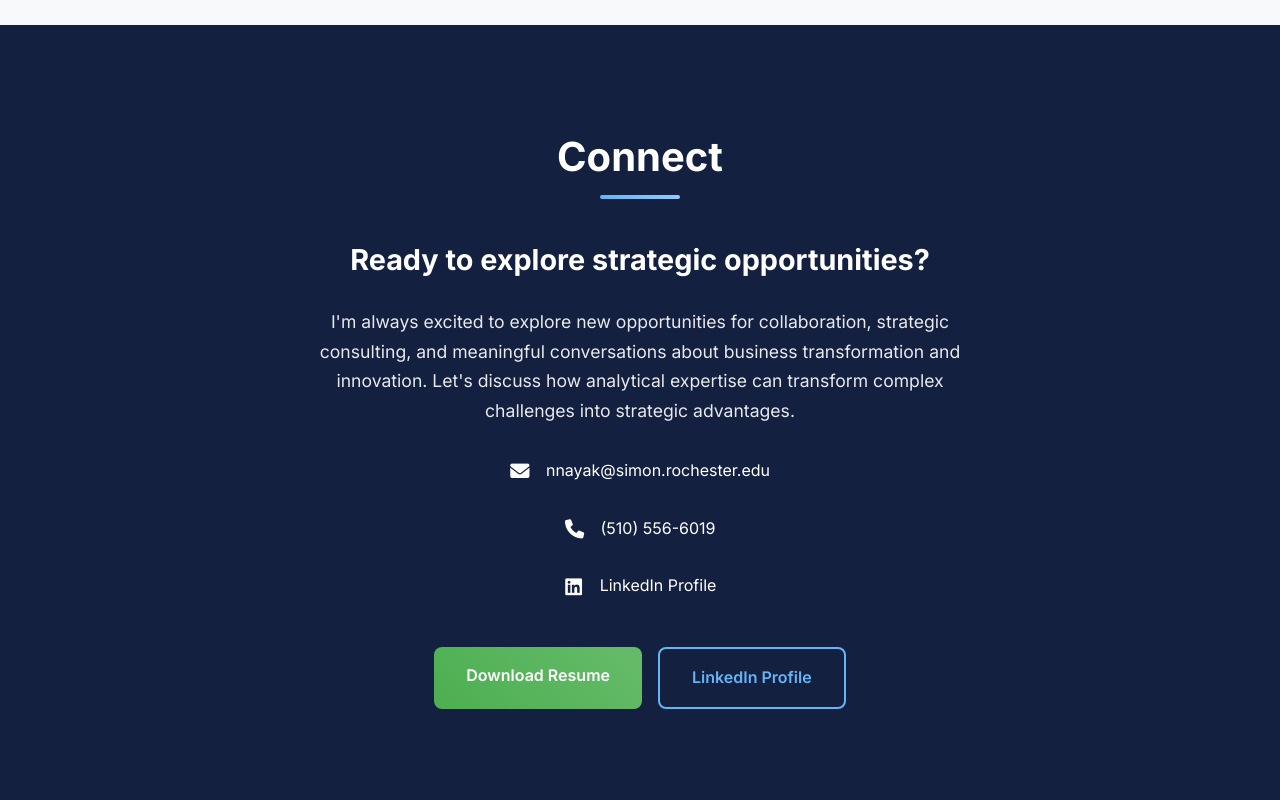
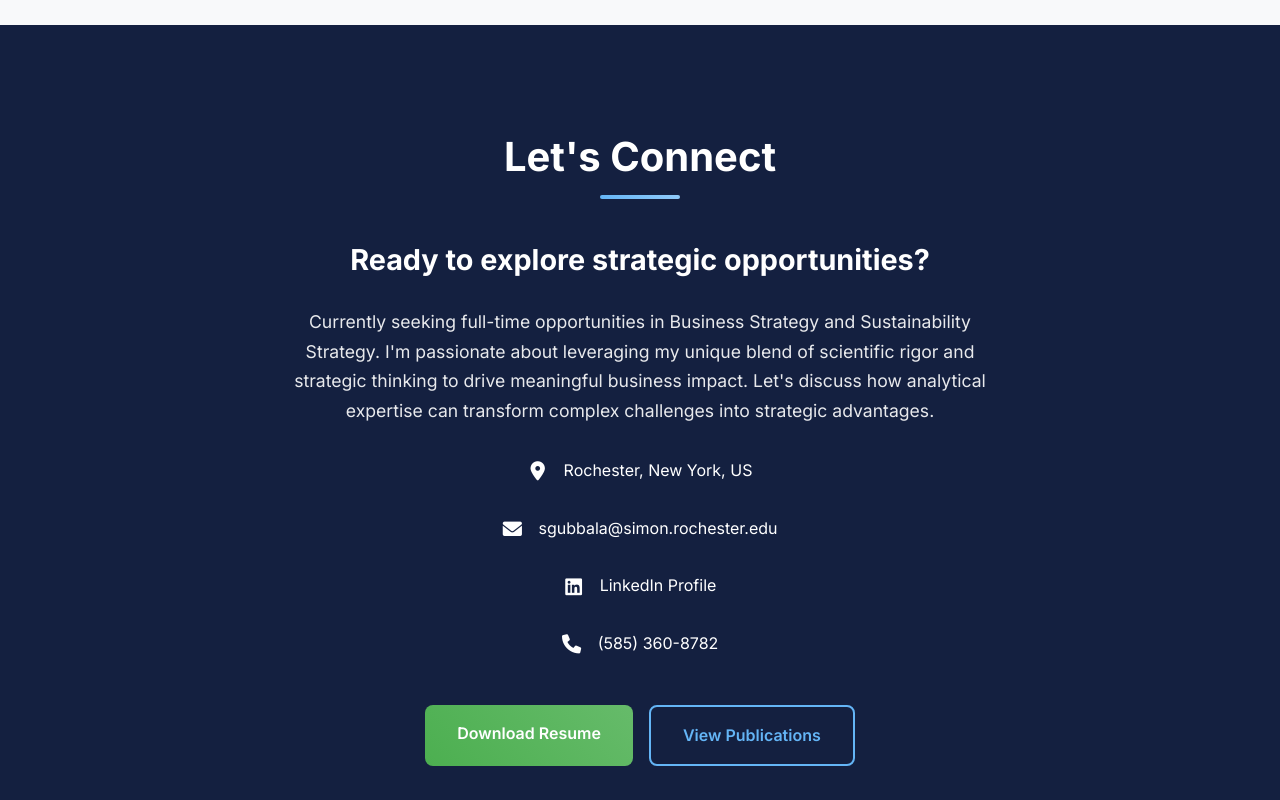
Before and after one commit to Chandrakanth-Gubbala/Chandrakanth-Gubbala-Portfolio, a plain HTML site: page index.html in a window 1280 px wide. Shown: the part 7860-8660 px from the top of the page. Drawn offline with Linux system fonts and the light colour scheme.

Commit message:
Update index.html

```diff
--- a/index.html
+++ b/index.html
@@ -342,35 +342,39 @@
 <!-- Contact Section -->
     <section id="contact" class="contact">
         <div class="container">
-        <h2 class="section-title">Connect</h2>
+            <h2 class="section-title">Let's Connect</h2>
             <div class="contact-content-centered">
                 <div class="contact-info-centered">
                     <h3>Ready to explore strategic opportunities?</h3>
-                <p>I'm always excited to explore new opportunities for collaboration, strategic consulting, and meaningful conversations about business transformation and innovation. Let's discuss how analytical expertise can transform complex challenges into strategic advantages.</p>
+                    <p>Currently seeking full-time opportunities in Business Strategy and Sustainability Strategy. I'm passionate about leveraging my unique blend of scientific rigor and strategic thinking to drive meaningful business impact. Let's discuss how analytical expertise can transform complex challenges into strategic advantages.</p>
 
                     <div class="contact-details">
                         <div class="contact-item">
+                            <i class="fas fa-map-marker-alt"></i>
+                            <span>Rochester, New York, US</span>
+                        </div>
+                        <div class="contact-item">
                             <i class="fas fa-envelope"></i>
-                        <span>nnayak@simon.rochester.edu</span>
+                            <span>sgubbala@simon.rochester.edu</span>
+                        </div>
+                        <div class="contact-item">
+                            <i class="fab fa-linkedin"></i>
+                            <a href="https://www.linkedin.com/in/chandrakanthgubbala" target="_blank">LinkedIn Profile</a>
                         </div>
                         <div class="contact-item">
                             <i class="fas fa-phone"></i>
-                        <span>(510) 556-6019</span>
-                    </div>
-                    <div class="contact-item">
-                        <i class="fab fa-linkedin"></i>
-                        <a href="https://linkedin.com/in/natasha-nayak" target="_blank">LinkedIn Profile</a>
+                            <span>(585) 360-8782</span>
                         </div>
                     </div>
-
                     <div class="resume-download">
-                    <a href="assets/documents/resume.pdf" class="btn btn-primary" download>Download Resume</a>
-                    <a href="https://linkedin.com/in/natasha-nayak" class="btn btn-secondary" target="_blank">LinkedIn Profile</a>
+                        <a href="assets/documents/Resume-Chandrakanth Gubbala.pdf" class="btn btn-primary" download>Download Resume</a>
+                        <a href="https://scholar.google.com/citations?user=8GOHF-MAAAAJ&hl=en" class="btn btn-secondary" target="_blank" rel="noopener noreferrer">View Publications</a>
                     </div>
                 </div>
             </div>
         </div>
     </section>
+
 
     <!-- Footer -->
     <footer class="footer">
```
Lines whose indentation alone changed are shown as unchanged.
